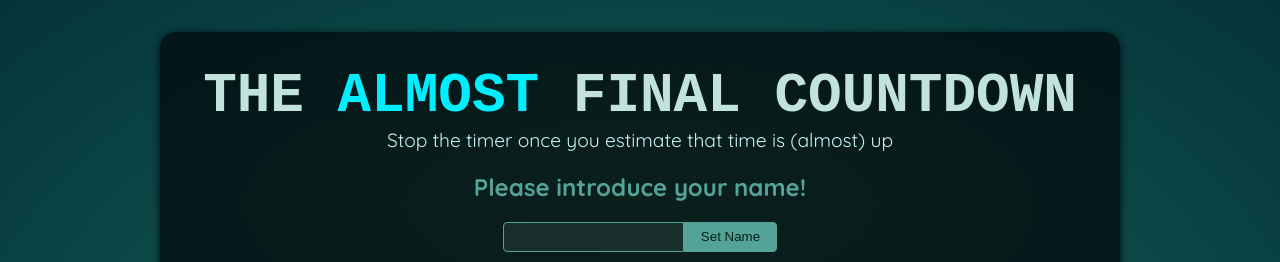
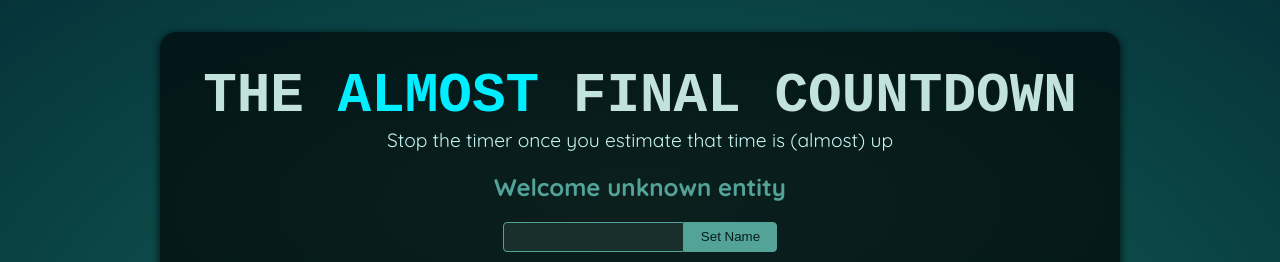
Before and after one commit to suvaryanserhiy/react-time-game, a React (Vite) app: page / in a window 1280 px wide. Shown: the top 262 px of the page. Built offline with nearby package versions, Linux system fonts and the light colour scheme; a web font is replaced by a local one.

Commit message:
replaced buttonConfirmed state by ref, get rid of unnecessary function

```diff
--- a/src/components/Player.jsx
+++ b/src/components/Player.jsx
@@ -1,24 +1,19 @@
-import { useState } from 'react';
+import { useRef, useState } from 'react';
 
 export default function Player() {
-	const [playerName, setPlayerName] = useState();
-	const [playerNameConfirmed, setPlayerNameConfirmed] = useState(false);
+	const [playerName, setPlayerName] = useState('');
 
-	function handlePlayerNameChange(e) {
-		setPlayerName(e.target.value);
-	}
+	const refPlayerName = useRef();
 
 	function handleClick() {
-		setPlayerNameConfirmed((confirm) => !confirm);
+		setPlayerName(refPlayerName.current.value);
 	}
 
 	return (
 		<section id='player'>
-			<h2>
-				{playerNameConfirmed ? `Welcome ${playerName}!` : 'Please introduce your name!'}
-			</h2>
+			<h2> Welcome {playerName ? playerName : 'unknown entity'}</h2>
 			<p>
-				<input type='text' onChange={handlePlayerNameChange} />
+				<input ref={refPlayerName} type='text' />
 				<button onClick={handleClick}>Set Name</button>
 			</p>
 		</section>
```
